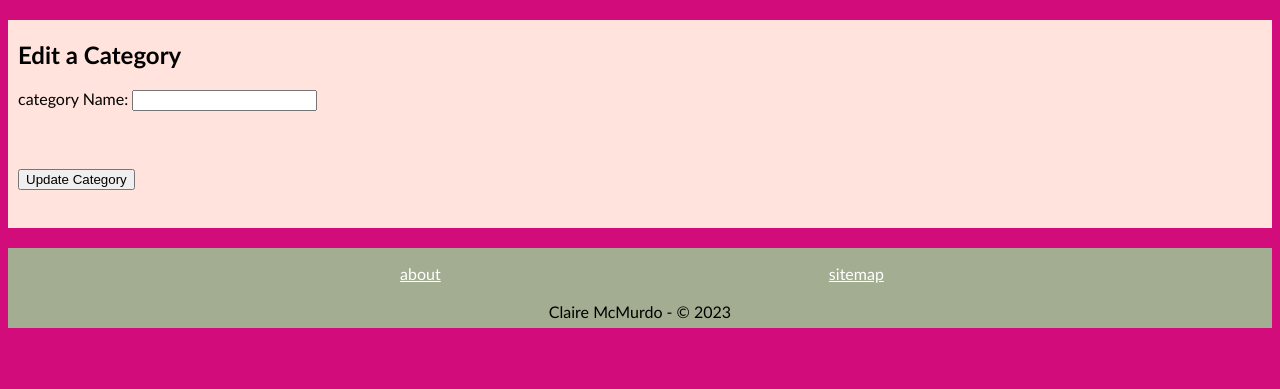
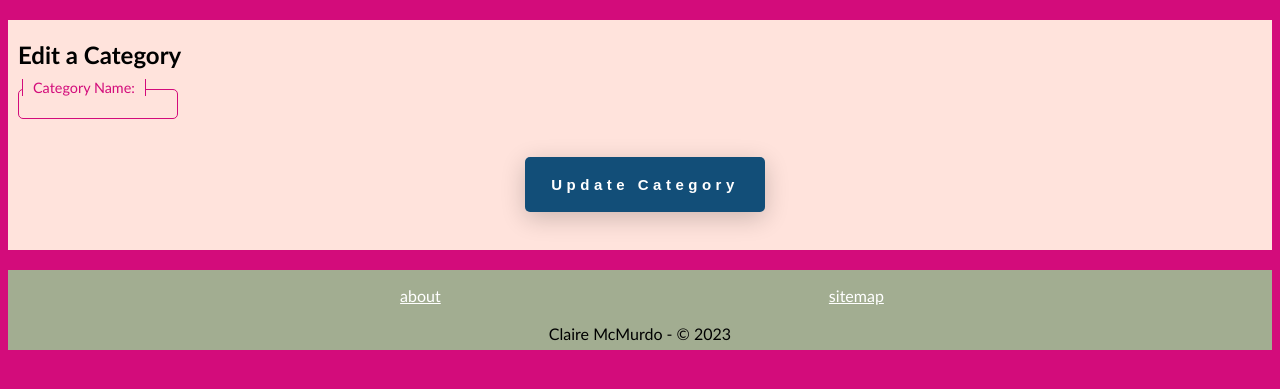
Before and after one commit to McMuds/PythonExamples, a Flask app: template Project/templates/categories/show.html in a window 1280 px wide. Shown: the part 108-497 px from the top of the page. Run offline with Flask 3, Linux system fonts and the light colour scheme; the template is opened without the code that fills it, so the values that code supplies are empty.

Commit message:
Fixed buttons for editing categories

```diff
--- a/Project/templates/categories/show.html
+++ b/Project/templates/categories/show.html
@@ -5,15 +5,16 @@
     <form action="/categories/{{category.id}}" method="post" class="container-row">
 
         <div class="add-a-category">
-            <label for="name">category Name: </label>
-            <input type="text" name="category_name" id="name" value="{{category.name}}"/>
+
+            <div class="form__group">
+                <input type="text" class="form__field_text w-100" name="category_name" id="category_name", value="{{category.name}}">
+                <label for="category_name" class="form__label">Category Name: </label>
+            </div>
             <br />
             <br />
         </div>
-        <br/>
-        <br/>
-        <div class="form-buttons">
-            <button type="submit">Update Category</button>
+        <div class="centre-button">
+            <button class="button2"><span>Update Category</span></button>
         </div>
         <br />
         <br />
```
